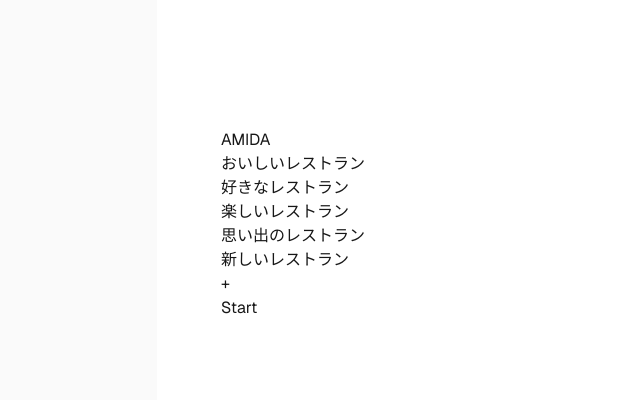
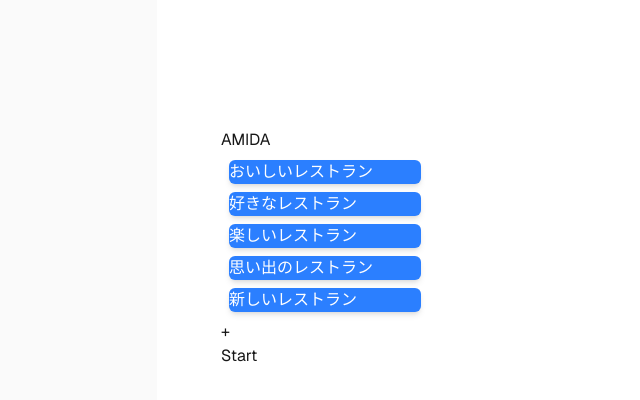
Before and after one commit to kusa-mochi/amida, a Next.js app in the folder amida/: page / in a window 1280 px wide. Shown: the top 400 px of the page, without its empty margins (99-739 px from the left). Built offline with nearby package versions, Linux system fonts and the light colour scheme.

Commit message:
リストのスタイルを調整

```diff
--- a/amida/app/components/listItem.tsx
+++ b/amida/app/components/listItem.tsx
@@ -6,6 +6,6 @@ type Props = {
 
 export const ListItem: FC<Props> = ({text}) => {
     return (
-        <div>{text}</div>
+        <div className="w-48 m-2 rounded-md bg-blue-500 text-white shadow-md">{text}</div>
     )
 }
```
